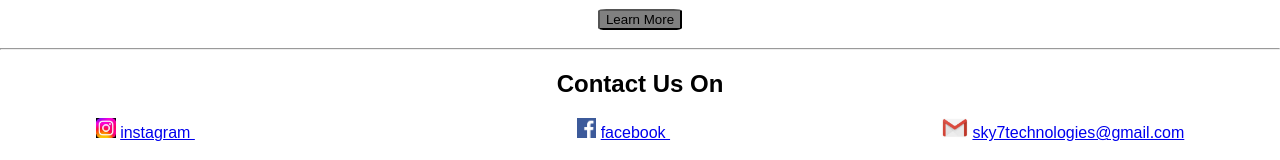
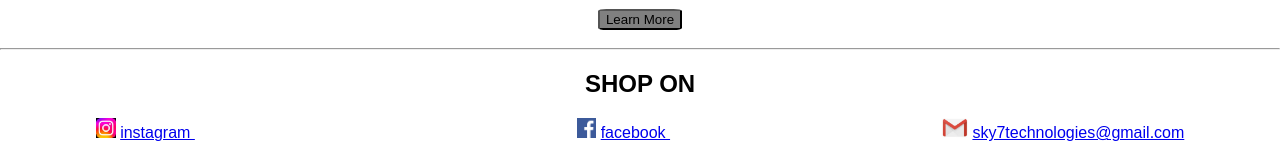
Before and after one commit to sky7technologies/sky7technologies-, a plain HTML site: page index.html in a window 1280 px wide. Shown: the part 654-814 px from the top of the page. Drawn offline with Linux system fonts and the light colour scheme; a script that the page names is missing.

Commit message:
Add files via upload

```diff
--- a/index.html
+++ b/index.html
@@ -79,9 +79,7 @@
 
 
         <section class ="contact">
-                <h1>
-                    Contact Us On
-                </h1>
+                <h1><b>SHOP ON</b></h1>
         </section>
 
 
@@ -113,6 +111,7 @@
 
         </section>
 
+
     </main>
 
 
--- a/styles.css
+++ b/styles.css
@@ -63,6 +63,7 @@ footer {
 
 }
 
+
 @keyframes fadeIn {
     from {
         opacity: 0;
```
